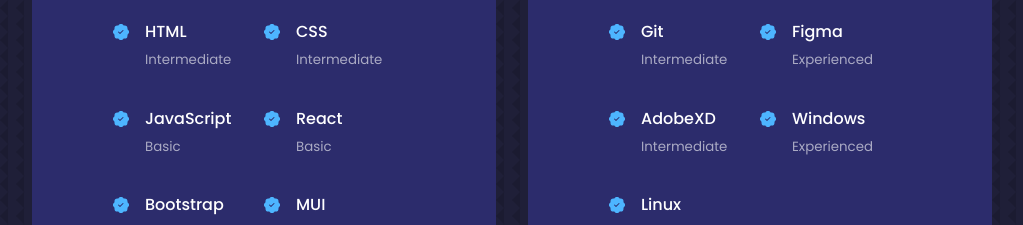
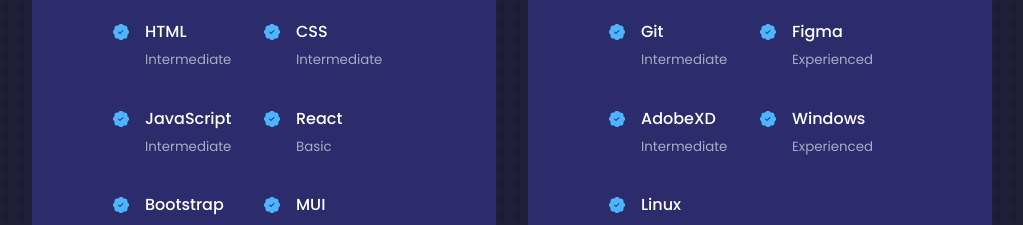
Before and after one commit to RafaelBerger/rafael-portfolio, a React (Create React App) app: page / in a window 1280 px wide. Shown: the part 1840-2065 px from the top of the page, without its empty margins (128-1151 px from the left). Built offline with nearby package versions, Linux system fonts and the light colour scheme.

Commit message:
experience att

```diff
--- a/src/components/experience/Experience.jsx
+++ b/src/components/experience/Experience.jsx
@@ -30,7 +30,7 @@
               <BsPatchCheckFill className="experience__details-icon" />
               <div>
                 <h4>JavaScript</h4>
-                <small className="text-light">Basic</small>
+                <small className="text-light">Intermediate</small>
               </div>
             </article>
             <article className="experience__details">
```
